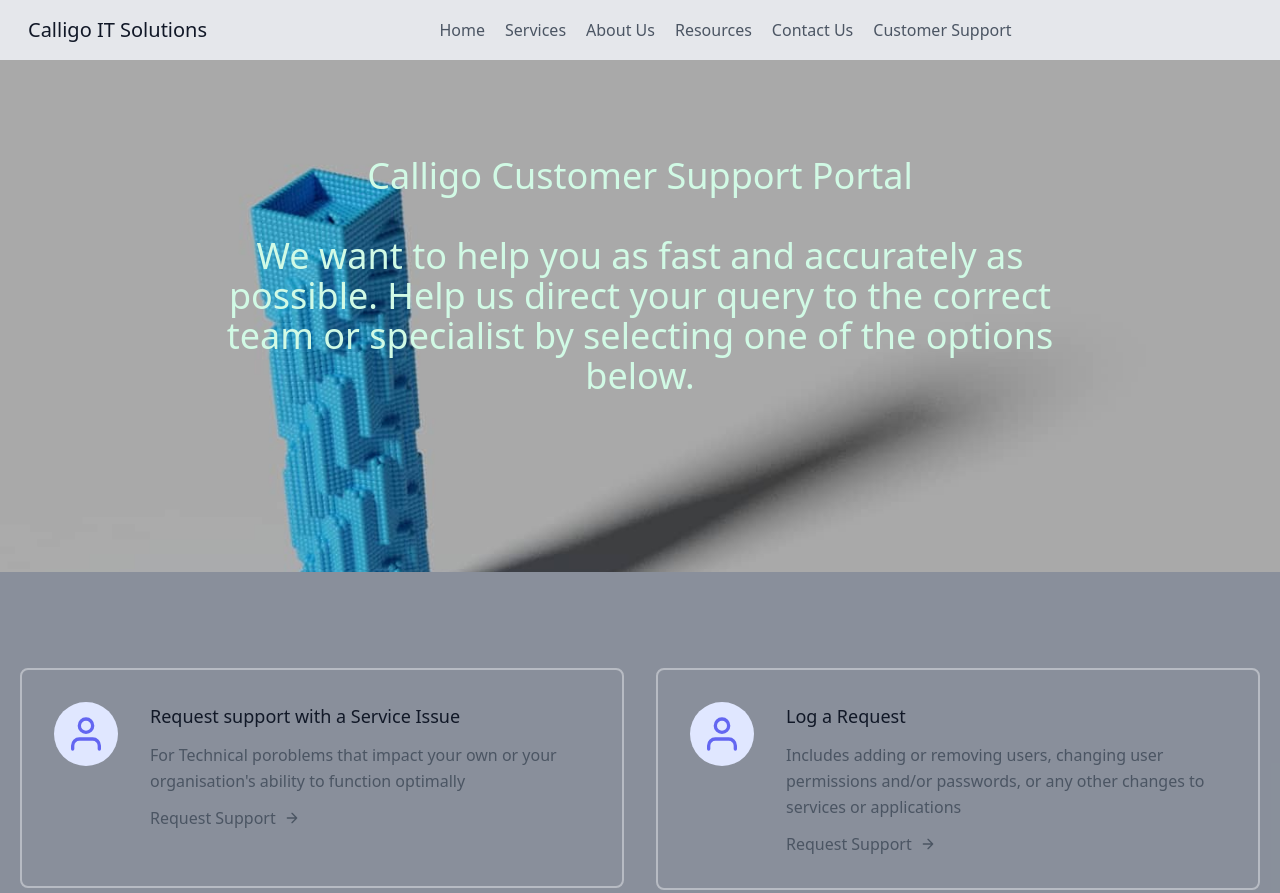
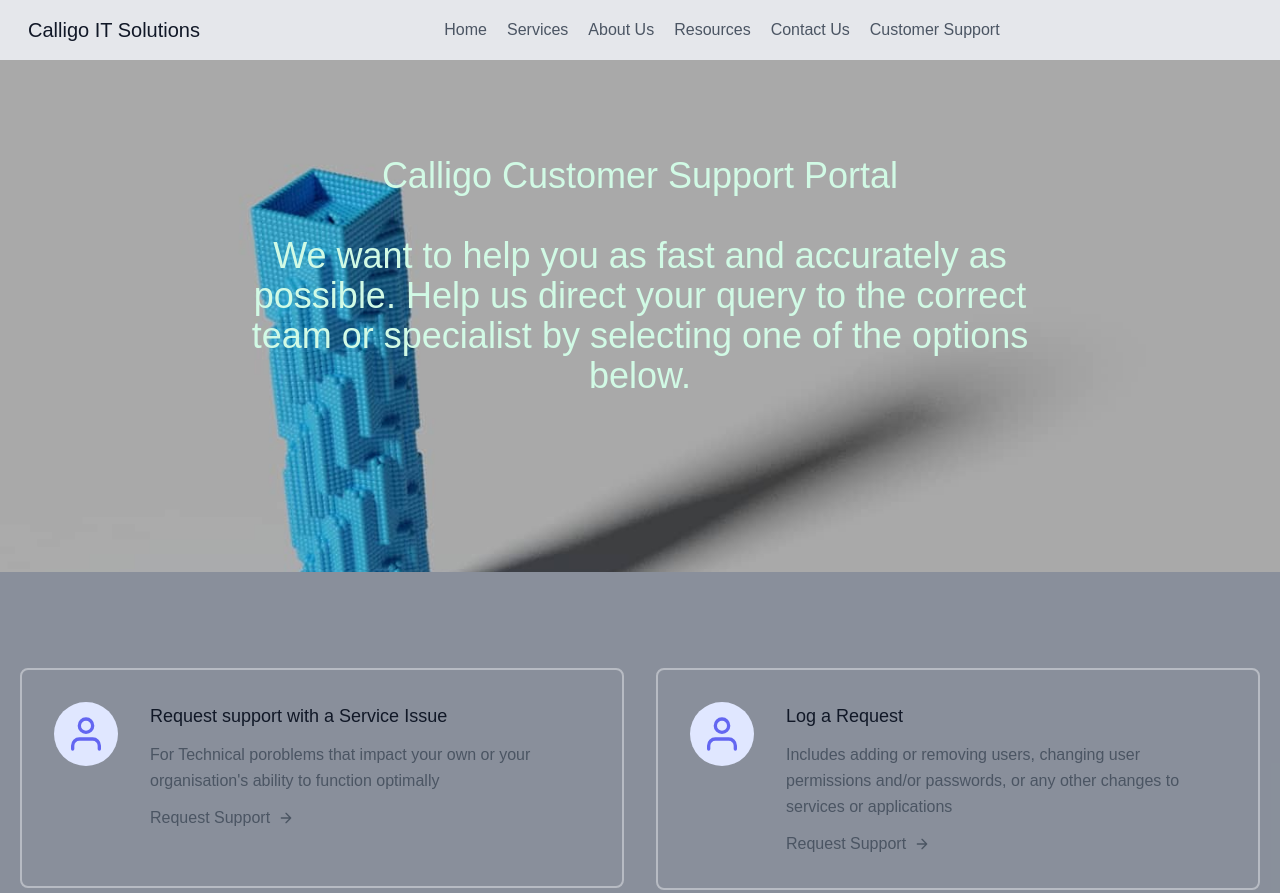
Before and after one commit to SivaSashank568/Updated-Calligo-Website, a plain HTML site: page index5.html in a window 1280 px wide. Shown: the top 893 px of the page. Drawn offline with nearby package versions, Linux system fonts and the light colour scheme.

Commit message:
Update index5.html

```diff
--- a/index5.html
+++ b/index5.html
@@ -9,7 +9,7 @@
     <link href="https://unpkg.com/tailwindcss@^2/dist/tailwind.min.css" rel="stylesheet">
     <title>Customer Support</title>
 </head>
-<body class="bg-gray-300" font-family: Arial, Helvetica, sans-serif;>
+<body class="bg-gray-300" style="font-family: Arial, Helvetica, sans-serif;">
     <header class="text-gray-600 body-font bg-gray-200">
         <div class="container mx-auto flex flex-wrap p-4 flex-col md:flex-row items-center">
           <a class="flex title-font font-medium items-center text-gray-900 mb-4 md:mb-0">
```
